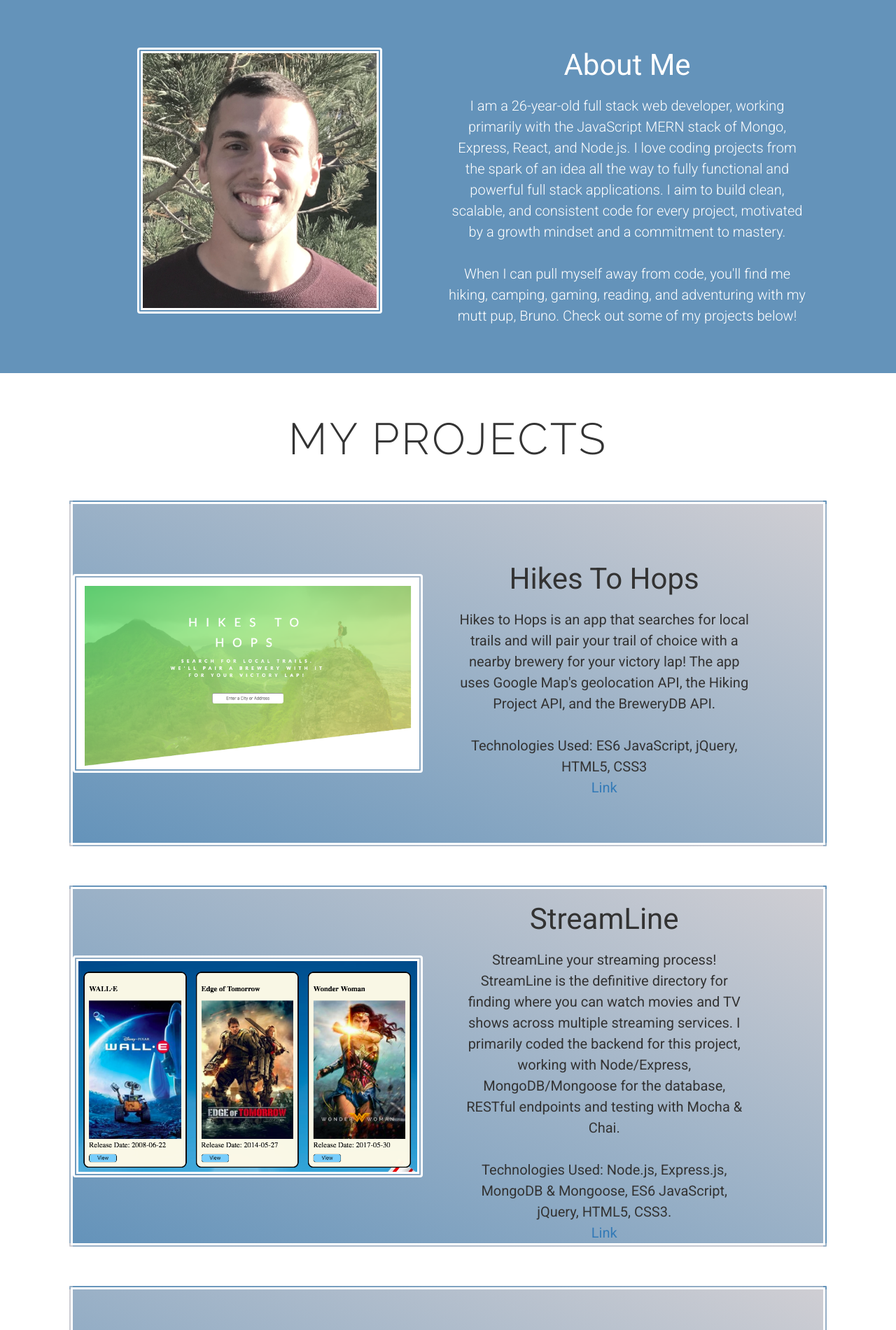
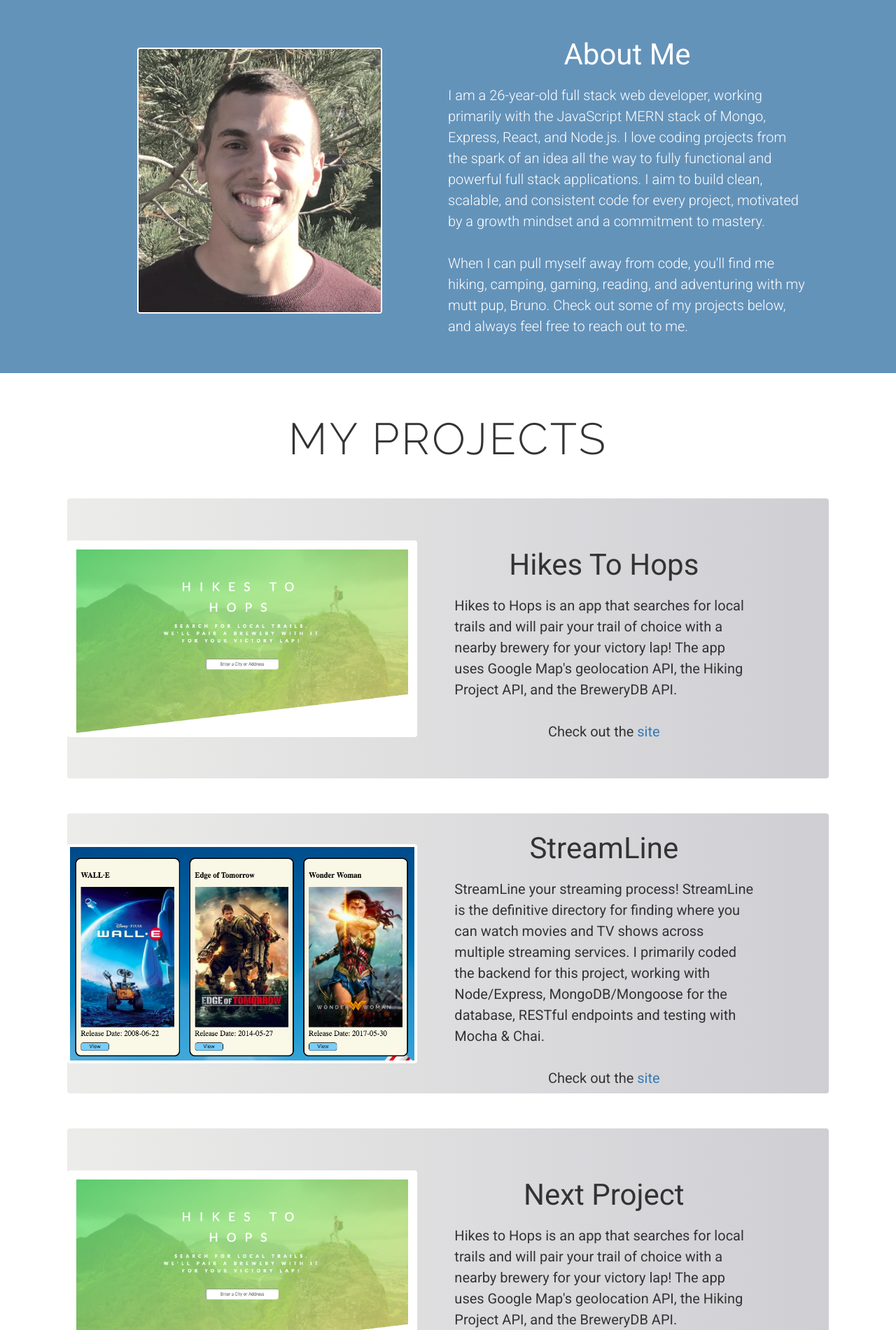
Before and after one commit to jeffconnelly/jeff-connelly-portfolio, a plain HTML site: page index.html in a window 1280 px wide. Shown: the part 900-2800 px from the top of the page at 70% size. Drawn offline with nearby package versions, Linux system fonts and the light colour scheme.

Commit message:
Some style changes

```diff
--- a/index.html
+++ b/index.html
@@ -94,7 +94,7 @@
     I aim to build clean, scalable, and consistent code for every project, motivated by a growth mindset and a commitment to mastery.
     <br>
     <br>
-    When I can pull myself away from code, you'll find me hiking, camping, gaming, reading, and adventuring with my mutt pup, Bruno.  Check out some of my projects below!
+    When I can pull myself away from code, you'll find me hiking, camping, gaming, reading, and adventuring with my mutt pup, Bruno.  Check out some of my projects below, and always feel free to reach out to me.
     </p>
   </div>
 </section>
@@ -114,11 +114,8 @@
         <p>Hikes to Hops is an app that searches for local trails and will pair your trail of choice with a nearby brewery for your victory lap! The app uses Google Map's geolocation API, the Hiking Project API, and the BreweryDB API.
         <br>
         <br>
-        Technologies Used: ES6 JavaScript, jQuery, HTML5, CSS3
         </p>
-        <a href="https://hikes-to-hops.herokuapp.com/" target="_blank">
-          <p>Link</p>
-        </a>
+          <p class="center-p">Check out the  <a href="https://hikes-to-hops.herokuapp.com/" target="_blank">site</a></p>
       </div>
     </section>
 
@@ -131,11 +128,8 @@
         <p>StreamLine your streaming process! StreamLine is the definitive directory for finding where you can watch movies and TV shows across multiple streaming services.  I primarily coded the backend for this project, working with Node/Express, MongoDB/Mongoose for the database, RESTful endpoints and testing with Mocha & Chai.
         <br>
         <br>
-        Technologies Used: Node.js, Express.js, MongoDB & Mongoose, ES6 JavaScript, jQuery, HTML5, CSS3.
         </p>
-        <a href="https://streamline-capstone.herokuapp.com/" target="_blank">
-          <p>Link</p>
-        </a>
+          <p class="center-p">Check out the <a href="https://streamline-capstone.herokuapp.com/" target="_blank">site</a></p>
       </div>
     </section>
 
@@ -149,8 +143,8 @@
         <p>Hikes to Hops is an app that searches for local trails and will pair your trail of choice with a nearby brewery for your victory lap! The app uses Google Map's geolocation API, the Hiking Project API, and the BreweryDB API.
         <br>
         <br>
-        Technologies Used: ES6 JavaScript, jQuery, HTML5, CSS3
         </p>
+        <p class="center-p">Check out the  <a href="https://hikes-to-hops.herokuapp.com/" target="_blank">site</a></p>
       </div>
     </section>
 </section>
@@ -158,12 +152,13 @@
 <footer role="contentinfo">
   <section id="contact-container">
       <h1 class="projects-header">Contact</h1>
-      <h3 class="contact-info">Check Out my <a href="https://github.com/jeffconnelly" target="_blank">Github</a>  <span class="fa fa-github" aria-hidden="true"></span> </h3>
-      <h3 class="contact-info">Reach Out to Me On <a href="https://www.linkedin.com/in/jeff-connelly-68394b65/" target="_blank">LinkedIn</a>  <span class="fa Example of linkedin-square fa-linkedin-square" aria-hidden="true"></span></h3>
+      <h3 class="contact-info">Check out my <a href="https://github.com/jeffconnelly" target="_blank">Github</a>  <span class="fa fa-github" aria-hidden="true"></span> </h3>
+      <h3 class="contact-info">Reach out to me on <a href="https://www.linkedin.com/in/jeff-connelly-68394b65/" target="_blank">LinkedIn</a>  <span class="fa Example of linkedin-square fa-linkedin-square" aria-hidden="true"></span></h3>
       <h3 class="contact-info last-contact">Email me at <a href="mailto:jeff.connelly6@gmail.com" target="_top">jeff.connelly6@gmail.com</a></h3>
   </section>
 </footer>
 </main>
+
 <!-- jQuery/JS import-->
 <script src="https://code.jquery.com/jquery-3.2.1.js"
   integrity="sha256-DZAnKJ/6XZ9si04Hgrsxu/8s717jcIzLy3oi35EouyE="
--- a/style.css
+++ b/style.css
@@ -20,6 +20,7 @@ body {
 
 .navbar-inverse {
 background:  rgb(100, 147, 186);
+border-color: #CFCED3;
 }
 
 .navbar-inverse .navbar-nav>li>a {
@@ -103,6 +104,7 @@ h3{
   font-size: 1.2em;
 }
 
+/* 0, 0, 0, 0.3 less intense line,  */
 /*** Portfolio Header ***/
 
 #head-container {
@@ -149,7 +151,7 @@ h3{
 }
 
 #aheader {
-  text-align: center;
+  text-align: ;
 	color: white;
   margin-bottom: 20px;
   align-self: center;
@@ -160,11 +162,12 @@ h3{
   align-self: center;
   max-width: 50%;
   margin-right: 5%;
+  text-align: center;
 }
 
 p {
 	font-size: 20px;
-	text-align: center;
+	text-align: left;
 	margin: 0 auto;
   max-width: 80%;
   line-height: 1.5;
@@ -179,7 +182,7 @@ p {
   width: 350px;
   margin-right: 30px;
   border-radius: 4px;
-  border: 8px double white;
+  border: 2px solid white;
 }
 
 /*** Project Section ***/
@@ -195,25 +198,23 @@ p {
 }
 
 #projects-container {
-  background: linear-gradient(to left bottom, #CFCED3,  rgb(100, 147, 186));
+  background: linear-gradient(to left, #CFCED3,  #ECECEA);
 	margin: 10px 0;
 	color: white;
   display: flex;
   justify-content: flex-end;
-  min-height: 500px;
+  min-height: 400px;
   max-width: 85%;
   margin: 50px auto;
   border-radius: 4px;
-  border: 8px double white;
 }
 
 .project-img {
   align-self: center;
   max-width: 500px;
   max-height: 450px;
-  /* margin-right: 10px; */
   border-radius: 4px;
-  border: 8px double white;
+  border: 4px solid white;
 }
 
 .project-img:hover {
@@ -235,6 +236,10 @@ p {
   margin-bottom: 20px;
   align-self: center;
 	font-size: 3em;
+}
+
+.center-p {
+  text-align: center;
 }
 
 /*** Contact Section ***/
@@ -292,6 +297,14 @@ p {
     width: 280px;
     height: 200px;
   }
+
+
+  h3 {
+    font-size: 1.8em;
+  }
 }
 
 /* and (min-width: 480px) */
+
+
+/* double box shadow, blue then white. */
```
